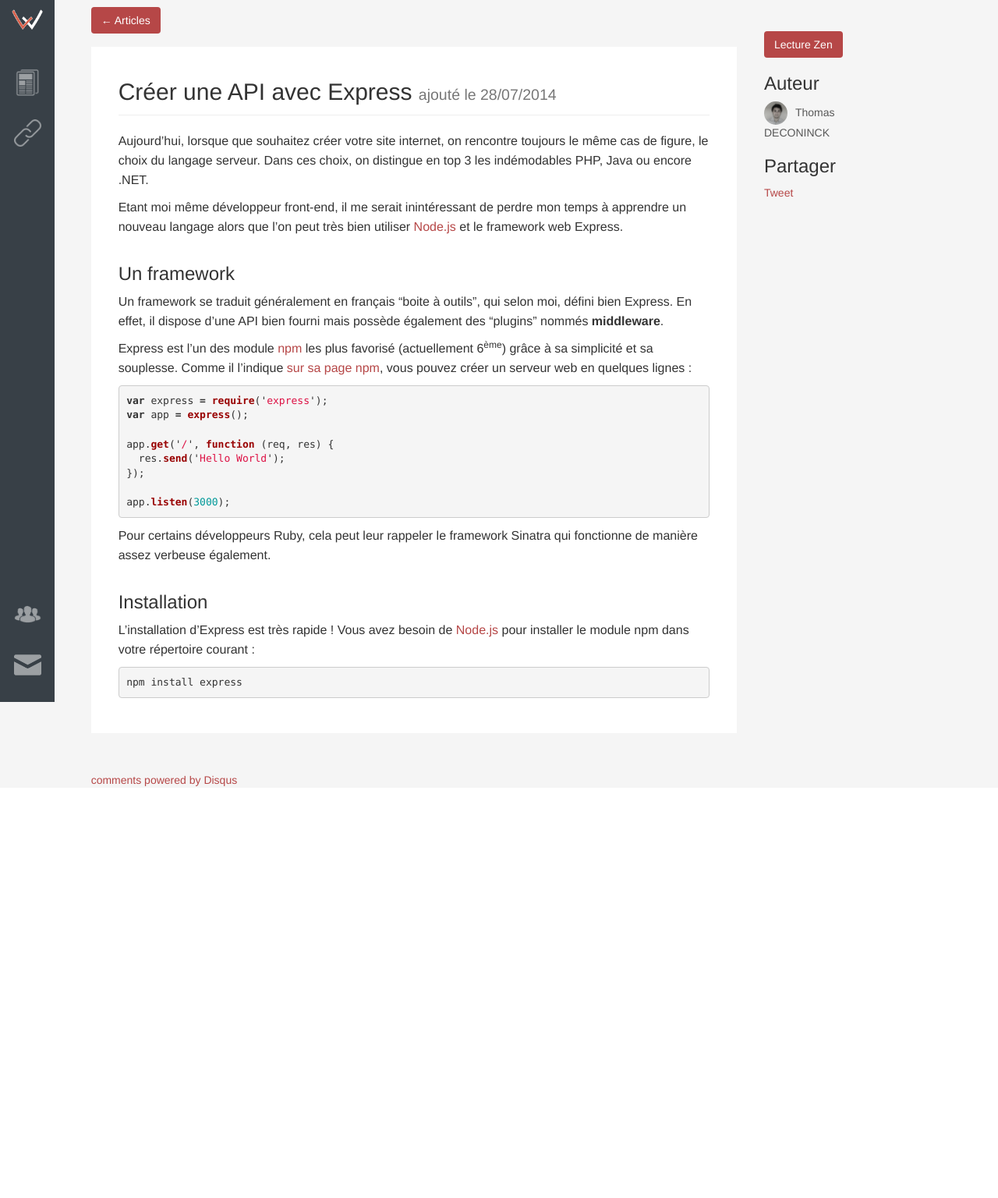
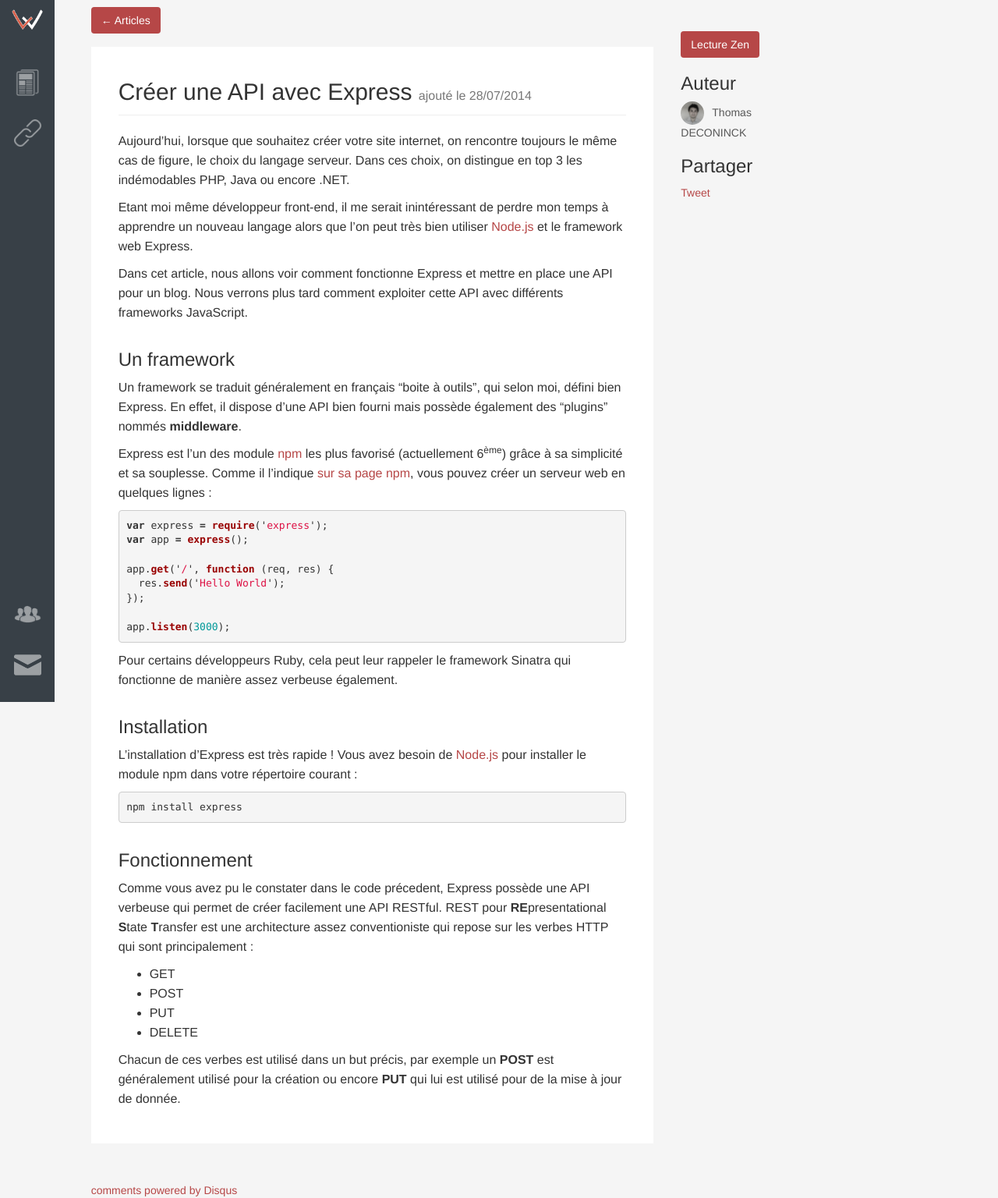
Before and after one commit to Lille-Web/lilleweb.fr, a Jekyll site: the page built from _posts/2014-07-28-creer-une-api-avec-express.md, in a window 1280 px wide. Shown: the whole page at 78% size. Built offline with Jekyll 4.4.1, drawn with Linux system fonts in a browser that asks for light colours; comment, search, counter and statistics services are not loaded; before the commit the page ends 1010 px from its top, so only the background shows below that.

Commit message:
Update post page

```diff
--- a/_layouts/post.html
+++ b/_layouts/post.html
@@ -7,7 +7,7 @@ layout: default
 <script>!function(d,s,id){var js,fjs=d.getElementsByTagName(s)[0];if(!d.getElementById(id)){js=d.createElement(s);js.id=id;js.src="https://platform.twitter.com/widgets.js";fjs.parentNode.insertBefore(js,fjs);}}(document,"script","twitter-wjs");</script>
 
 <div id="contents" class="zen">
-    <div id="listContent" class="col-md-8 col-md-offset-1 col-xs-9 col-xs-offset-2">
+    <div id="listContent" class="col-md-7 col-md-offset-1 col-xs-9 col-xs-offset-2">
       <div id="articles">
         <input type="button" class="btn btn-event" value="&larr; Articles" onclick="window.history.back()"style="margin-top : -50px;" />
         <article class="post">
--- a/_posts/2014-07-28-creer-une-api-avec-express.md
+++ b/_posts/2014-07-28-creer-une-api-avec-express.md
@@ -12,6 +12,8 @@ Aujourd'hui, lorsque que souhaitez créer votre site internet, on rencontre touj
 Dans ces choix, on distingue en top 3 les indémodables PHP, Java ou encore .NET.
 
 Etant moi même développeur front-end, il me serait inintéressant de perdre mon temps à apprendre un nouveau langage alors que l'on peut très bien utiliser [Node.js](http://nodejs.org) et le framework web Express.
+
+Dans cet article, nous allons voir comment fonctionne Express et mettre en place une API pour un blog. Nous verrons plus tard comment exploiter cette API avec différents frameworks JavaScript.
 
 ### Un framework
 
@@ -36,3 +38,15 @@ L'installation d'Express est très rapide ! Vous avez besoin de [Node.js](http:/
 {% highlight js %}
 npm install express
 {% endhighlight %}
+
+### Fonctionnement
+
+Comme vous avez pu le constater dans le code précedent, Express possède une API verbeuse qui permet de créer facilement une API RESTful.
+REST pour **RE**presentational **S**tate **T**ransfer est une architecture assez conventioniste qui repose sur les verbes HTTP qui sont principalement :
+
+- GET
+- POST
+- PUT
+- DELETE
+
+Chacun de ces verbes est utilisé dans un but précis, par exemple un **POST** est généralement utilisé pour la création ou encore **PUT** qui lui est utilisé pour de la mise à jour de donnée.
--- a/articles/index.html
+++ b/articles/index.html
@@ -4,7 +4,7 @@ title: "Articles"
 ---
 
 <div id="contents" ng-app>
-  <div id="listContent" class="col-md-8 col-md-offset-1 col-xs-8 col-xs-offset-2">
+  <div id="listContent" class="col-md-7 col-md-offset-1 col-xs-8 col-xs-offset-2">
     <div id="articles">
       <h1> Articles </h1>
       {% for post in paginator.posts %}
--- a/css/style.scss
+++ b/css/style.scss
@@ -201,6 +201,7 @@ a:hover {
   }
 
   article.post {
+    .page-header small { font-size: 16px;}
     h3 {
       margin-top: 35px;
     }
```
